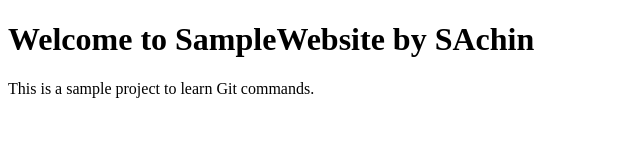
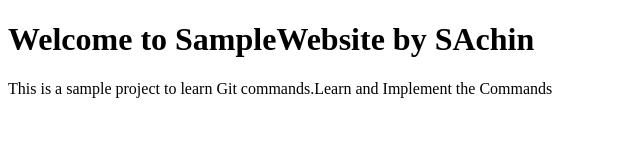
Before and after one commit to SK1997ACC/SampleWebsite, a plain HTML site: page index.html in a window 1280 px wide. Shown: the whole page, without its empty margins (0-640 px from the left). Drawn offline with Linux system fonts and the light colour scheme.

Commit message:
added a line in index.html

```diff
--- a/index.html
+++ b/index.html
@@ -7,6 +7,6 @@
 </head>
 <body>
     <h1>Welcome to SampleWebsite by SAchin</h1>
-    <p>This is a sample project to learn Git commands.</p>
+    <p>This is a sample project to learn Git commands.Learn and Implement the Commands</p>
 </body>
 </html>
```
